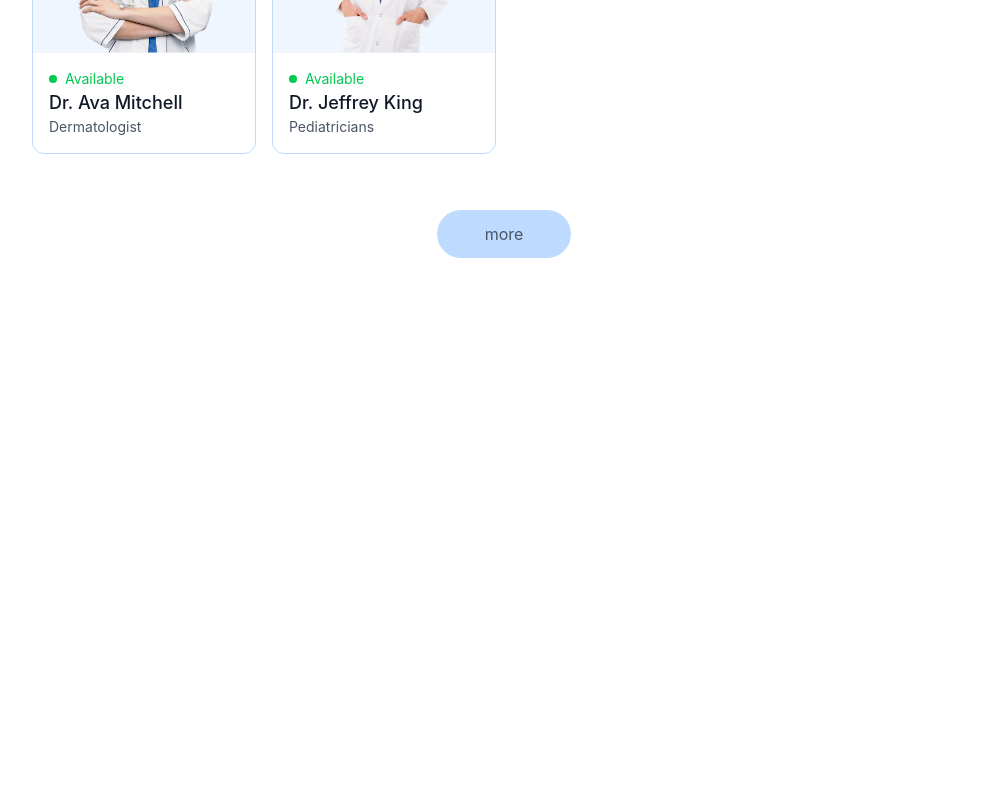
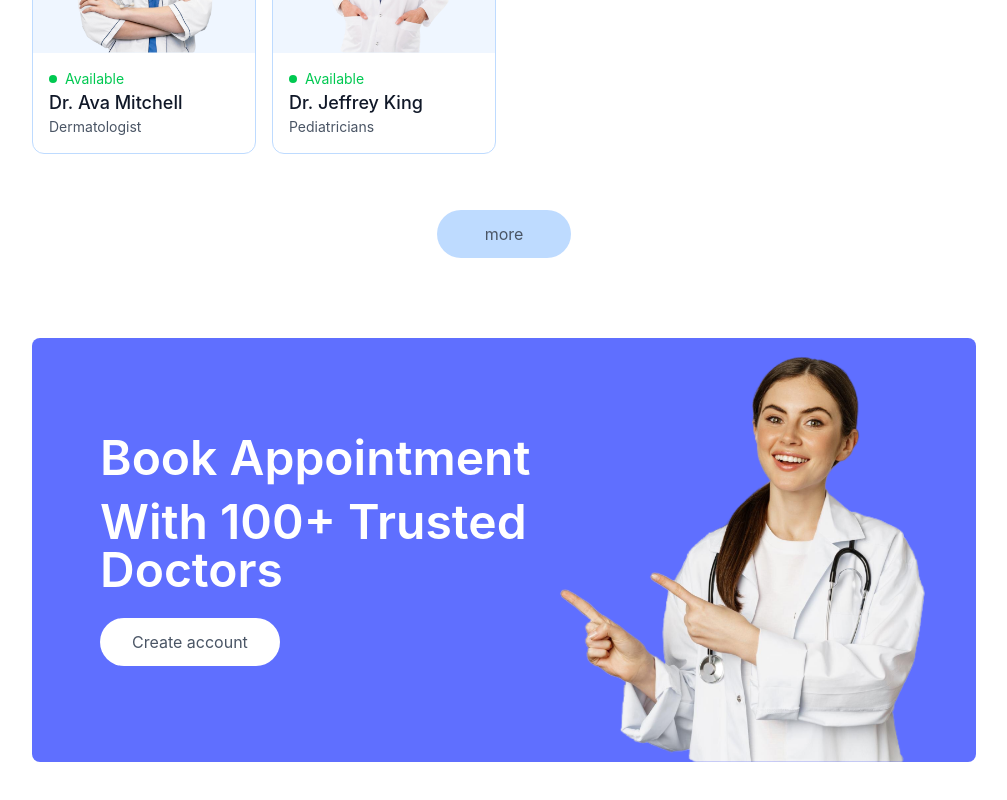
Before and after one commit to Hamimsiddiq007/prescripto, a React (Vite) app: page / in a window 1280 px wide. Shown: the part 2036-2836 px from the top of the page, without its empty margins (136-1143 px from the left). Before the commit the page ends 2326 px from the top, so only its background shows below. Built offline with nearby package versions, Linux system fonts and the light colour scheme.

Commit message:
feat: banner part

```diff
--- /dev/null
+++ b/src/components/Banner.jsx
@@ -0,0 +1,23 @@
+import React from 'react'
+import { assets } from '../assets/assets'
+
+const Banner = () => {
+  return (
+    <div className='flex bg-primary rounded-lg px-6 sm:px-10 md:px-14 lg:px-12 my-20 md:mx-10'>
+      {/* Left side */}
+      <div className="flex-1 pt-8 sm:py-10 md:py-16 lg:py-24 lg:pl-5">
+        <div className="text-xl sm:text-2xl md:text-3xl lg:text-5xl font-semibold text-white">
+            <p>Book Appointment</p>
+            <p className='mt-4'>With 100+ Trusted Doctors</p>
+        </div>
+        <button className='bg-white text-sm sm:text-base text-gray-600 px-8 py-3 rounded-full mt-6 hover:scale-105 transition-all'>Create account</button>
+      </div>
+      {/* Right side */}
+      <div className="hidden md:block md:w-1/2 lg:w-92.5 relative">
+        <img className='w-full absolute bottom-0 right-0 max-w-md' src={assets.appointment_img} alt="" />
+      </div>
+    </div>
+  )
+}
+
+export default Banner
--- a/src/pages/Home.jsx
+++ b/src/pages/Home.jsx
@@ -2,6 +2,7 @@
 import Header from '../components/Header'
 import SpecialityMenu from '../components/SpecialityMenu'
 import TopDoctors from '../components/TopDoctors'
+import Banner from '../components/Banner'
 
 const Home = () => {
   return (
@@ -9,6 +10,7 @@
       <Header/>
       <SpecialityMenu/>
       <TopDoctors/>
+      <Banner/>
     </div>
   )
 }
```
